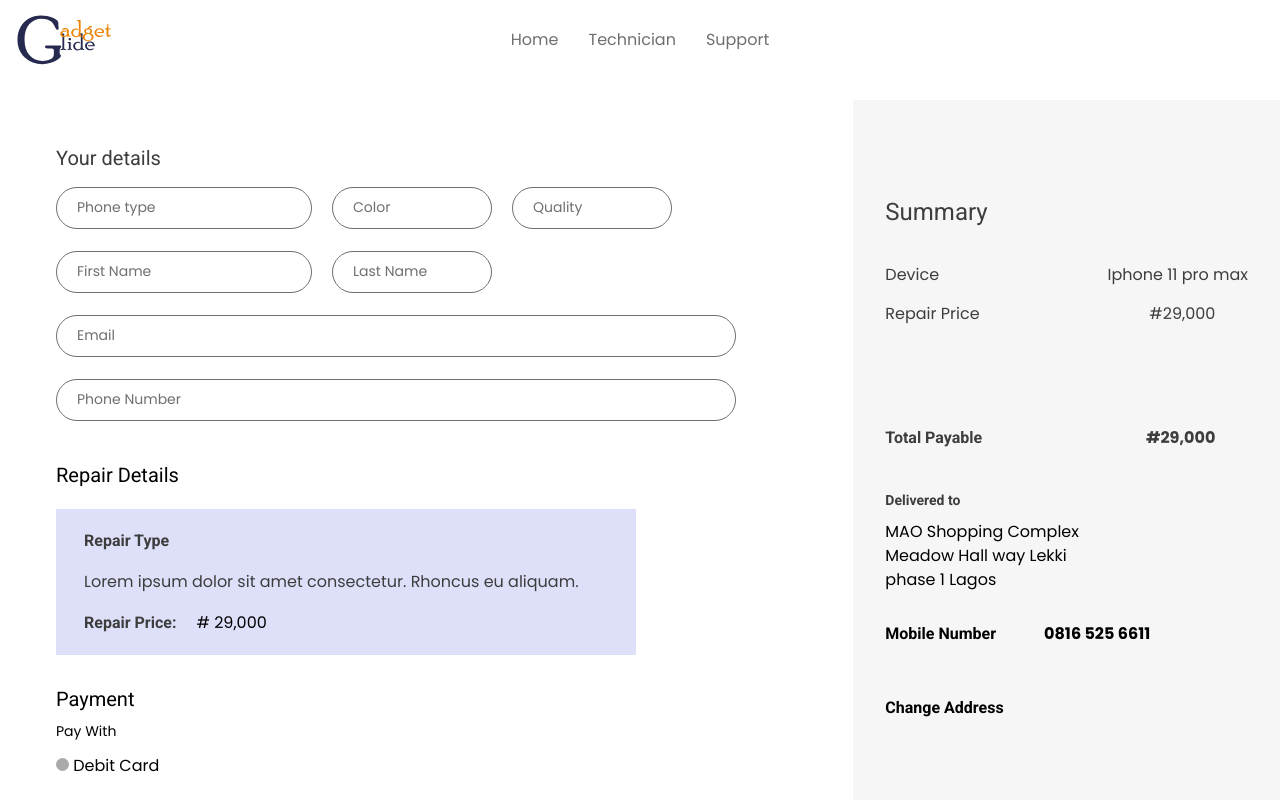
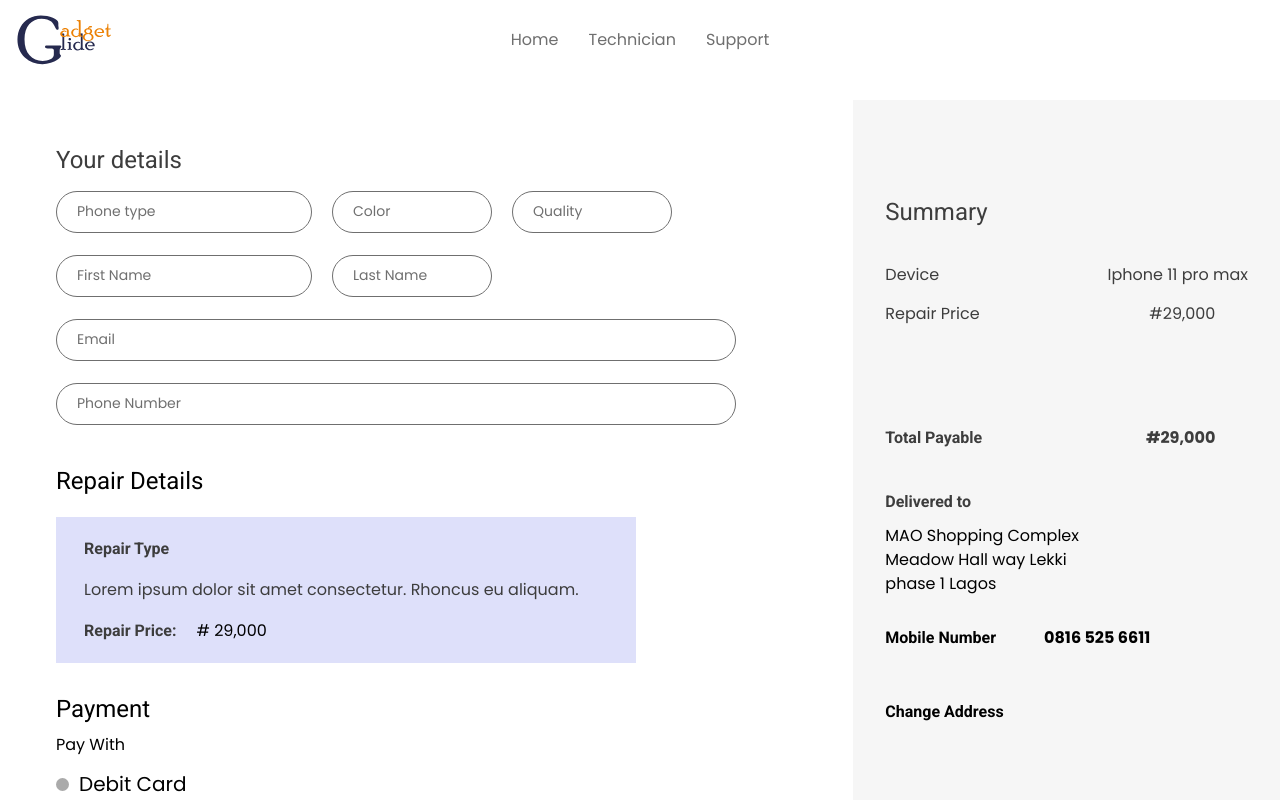
Before and after one commit to TM-Simeon/Phone-repair-app, a React (Create React App) app: page /payment in a window 1280 px wide. Shown: the top 800 px of the page. Built offline with nearby package versions, Linux system fonts and the light colour scheme.

Commit message:
little fixes

```diff
--- a/public/index.html
+++ b/public/index.html
@@ -2,14 +2,15 @@
 <html lang="en">
   <head>
     <meta charset="utf-8" />
-    <link rel="icon" href="%PUBLIC_URL%/favicon.ico" />
+    <link rel="icon" href="favicon.ico" />
     <meta name="viewport" content="width=device-width, initial-scale=1" />
     <meta name="theme-color" content="#000000" />
     <meta
       name="description"
       content="Web site created using create-react-app"
     />
-    <link rel="apple-touch-icon" href="%PUBLIC_URL%/logo192.png" />
+    <link rel="apple-touch-icon" href="logo192.png" />
+    <link rel="manifest" href="manifest.json" />
     <!--
       manifest.json provides metadata used when your web app is installed on a
       user's mobile device or desktop. See https://developers.google.com/web/fundamentals/web-app-manifest/
--- a/src/components/technician.js
+++ b/src/components/technician.js
@@ -25,7 +25,7 @@ const Technician = () => {
             </div>
           </div>
         </div>
-        <div className='text-[24px] mb-[32px] font-heading'>
+        <div className='text-xl lg:text-2xl mb-[32px] font-heading'>
           Most used technicians
         </div>
       </div>
--- a/src/pages/payment/Payment.js
+++ b/src/pages/payment/Payment.js
@@ -39,7 +39,9 @@ const Payment = () => {
     <div className=''>
       <div className='grid grid-cols-12 justify-between bg-white'>
         <div className='container col-span-12 lg:col-span-8 mx-auto px-5 lg:px-0 lg:pl-14 py-11'>
-          <div className='text-primary text-xl font-heading'>Your details</div>
+          <div className='text-primary text-xl lg:text-2xl font-heading'>
+            Your details
+          </div>
           <form className=''>
             {/* w-full lg:w-[603px] mx-auto */}
             <div className='mt-[15px]'>
@@ -74,7 +76,7 @@ const Payment = () => {
             </div>
           </form>
           {/*  */}
-          <div className='mt-[40px] mb-[20px] text-xl font-heading'>
+          <div className='mt-[40px] mb-[20px] text-xl lg:text-2xl font-heading'>
             Repair Details
           </div>
           <div className='bg-[#DEE0FA] w-full lg:w-[580px] px-4 lg:px-7 py-5 text-primary'>
@@ -88,11 +90,15 @@ const Payment = () => {
             </div>
           </div>
           {/*  */}
-          <div className='text-xl mt-[30px] font-heading'>Payment</div>
-          <div className='text-sm mt-[8px] mb-[13px] font-body'>Pay With</div>
-          <div>
+          <div className='text-xl lg:text-2xl mt-[30px] font-heading'>
+            Payment
+          </div>
+          <div className='text-sm lg:text-base mt-[8px] mb-[13px] font-body'>
+            Pay With
+          </div>
+          <div className='flex items-center gap-[10px]'>
             <input type='checkbox' id='card' name='card' value='card' />
-            <label for='card' className='text-sm lg:text-base font-body'>
+            <label for='card' className='text-base lg:text-xl font-body'>
               {' '}
               Debit Card
             </label>
@@ -143,7 +149,7 @@ const Payment = () => {
                   </div>
                 </div>
                 <div className='absolute bottom-[-15px] flex gap-[20px] pl-[36px]'>
-                  <div className='w-full lg:w-[240px] shadow-[7px_4px_17.9px_0px_rgba(0,0,0,0.35)] rounded-full'>
+                  <div className='w-full lg:w-[240px] shadow-[7px_4px_17.9px_0px_rgba(0,0,0,0.35)] lg:rounded-full'>
                     <Button
                       buttonText={'Cancel'}
                       buttonColor={'#A42020'}
@@ -165,8 +171,8 @@ const Payment = () => {
           </div>
         </div>
         <div className='bg-[#F6F6F6] col-span-12 lg:col-span-4'>
-          <div class='container mx-auto px-8 pt-24'>
-            <div className='text-primary text-2xl font-heading'>Summary</div>
+          <div class='container mx-auto px-8 pt-10 lg:pt-24'>
+            <div className='text-primary text-xl lg:text-2xl font-heading'>Summary</div>
             {/* <div> */}
             <div className='flex items-center justify-between text-primary mt-[35px]'>
               <p className='text-sm lg:text-base font-body'>Device</p>
@@ -188,15 +194,15 @@ const Payment = () => {
               </p>
             </div>
             <div className='flex flex-col gap-[10px] mt-[40px]'>
-              <p className='font-bold text-sm lg:font-base text-primary font-heading'>
+              <p className='font-bold text-sm lg:text-base text-primary font-heading'>
                 Delivered to
               </p>
               <p className='w-[200px] leading-9 font-body text-sm lg:text-base'>
                 MAO Shopping Complex Meadow Hall way Lekki phase 1 Lagos
               </p>
             </div>
-            <div className='flex items-center gap-[48px] mt-[30px]'>
-              <p className='text-sm lg:text-base font-bold font-heading'>
+            <div className='flex items-start gap-[48px] mt-[30px]'>
+              <p className='text-sm items-start lg:text-base font-bold font-heading'>
                 Mobile Number
               </p>
               <p className='text-sm lg:text-base font-bold font-body'>
@@ -207,7 +213,7 @@ const Payment = () => {
               Change Address
             </div>
             <div
-              className='w-[120px] mx-auto my-8 lg:my-0 lg:mt-[90px]'
+              className='w-[120px] mx-auto my-8 mb-[130px] lg:mb-0 lg:my-0 lg:mt-[90px]'
               onClick={paymentSuccessFunc}
             >
               <Button
```
Also changed, not shown: firebase.json.
